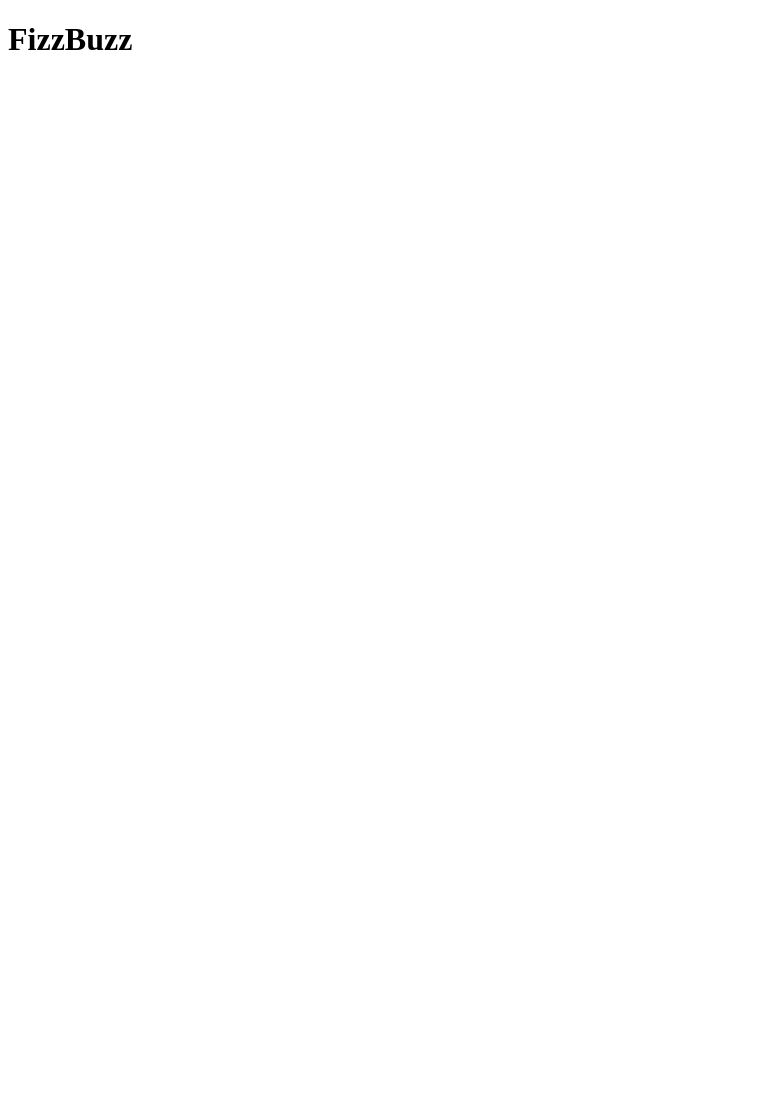
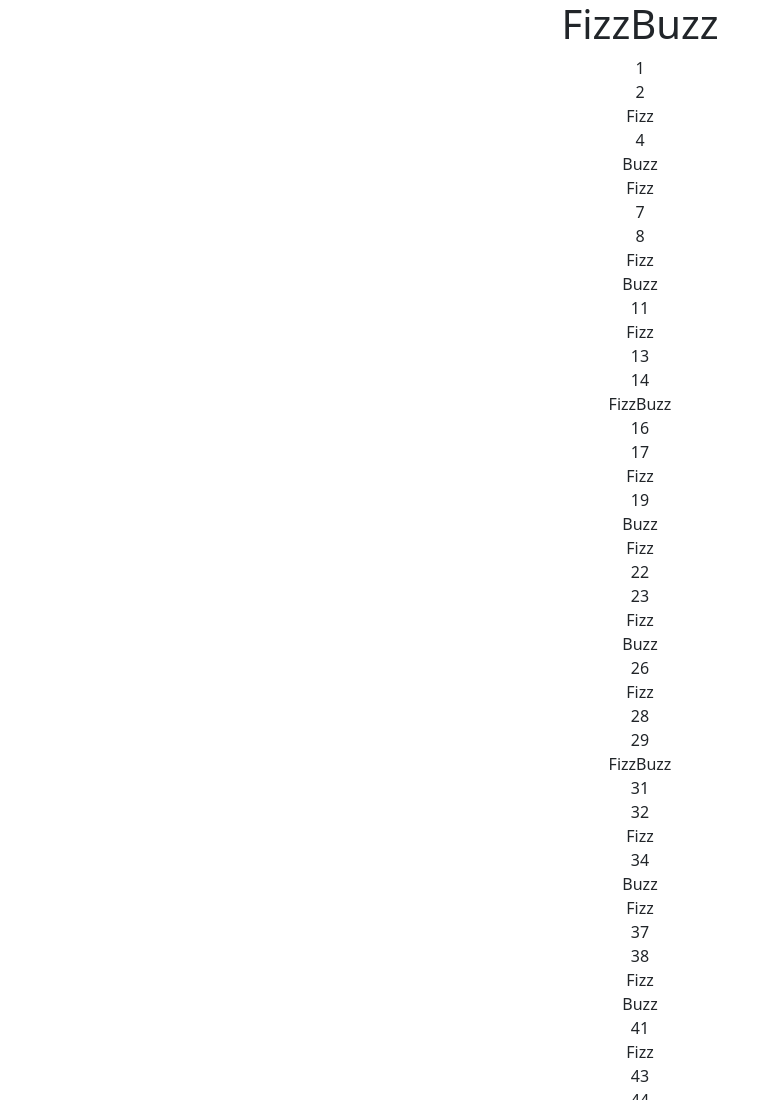
Before and after one commit to MassimoCorvo/js-fizzbuzz, a plain HTML site: page index.html in a window 1280 px wide. Shown: the top 1100 px of the page, without its empty margins (0-772 px from the left). Before the commit the page ends 800 px from the top, so only its background shows below. Drawn offline with nearby package versions, Linux system fonts and the light colour scheme.

Commit message:
print on page version

```diff
--- a/index.html
+++ b/index.html
@@ -1,18 +1,31 @@
 <!DOCTYPE html>
 <html lang="en">
+
 <head>
     <meta charset="UTF-8">
     <meta name="viewport" content="width=device-width, initial-scale=1.0">
     <title>FizzBuzz</title>
+
+    <link href="https://cdn.jsdelivr.net/npm/bootstrap@5.3.3/dist/css/bootstrap.min.css" rel="stylesheet"
+        integrity="sha384-QWTKZyjpPEjISv5WaRU9OFeRpok6YctnYmDr5pNlyT2bRjXh0JMhjY6hW+ALEwIH" crossorigin="anonymous">
 </head>
+
 <body>
     <header>
-        <h1>FizzBuzz</h1>
+        <h1 class="text-center">FizzBuzz</h1>
     </header>
 
     <main>
+        <div class="container text-center" id="numbers">
 
+        </div>
     </main>
+
     <script src="js/main.js"></script>
+    <script src="https://cdn.jsdelivr.net/npm/bootstrap@5.3.3/dist/js/bootstrap.bundle.min.js"
+        integrity="sha384-YvpcrYf0tY3lHB60NNkmXc5s9fDVZLESaAA55NDzOxhy9GkcIdslK1eN7N6jIeHz"
+        crossorigin="anonymous"></script>
+
 </body>
+
 </html>
--- a/js/main.js
+++ b/js/main.js
@@ -1,22 +1,34 @@
 //console.log("collegato");
+
+const numbers = document.getElementById("numbers");
 
 for(let i = 1; i <= 100; i++){
     //console.log(i);
 
     // Caso 1: multipli di 3 e di 5
     if( (i%3) === 0 && (i%5) === 0){
-        console.log("FizzBuzzz");
+        //console.log("FizzBuzzz");
+
+        numbers.innerHTML += "<div>FizzBuzz</div>";
+
+
     }
     // Caso 2: multipli di 3
      else if ((i%3) === 0){
-        console.log("Fizz");
+        //console.log("Fizz");
+
+        numbers.innerHTML += "<div>Fizz</div>";
     }
     // Caso 3: multipli di 5
      else if ((i%5) === 0){
-        console.log("Buzz");
+        //console.log("Buzz");
+
+        numbers.innerHTML += "<div>Buzz</div>";
     }
     // Tutti gli altri numeri
     else{
-        console.log(i);
+        //console.log(i);
+
+        numbers.innerHTML += "<div>" + i + "</div>";
     }
 }
```
